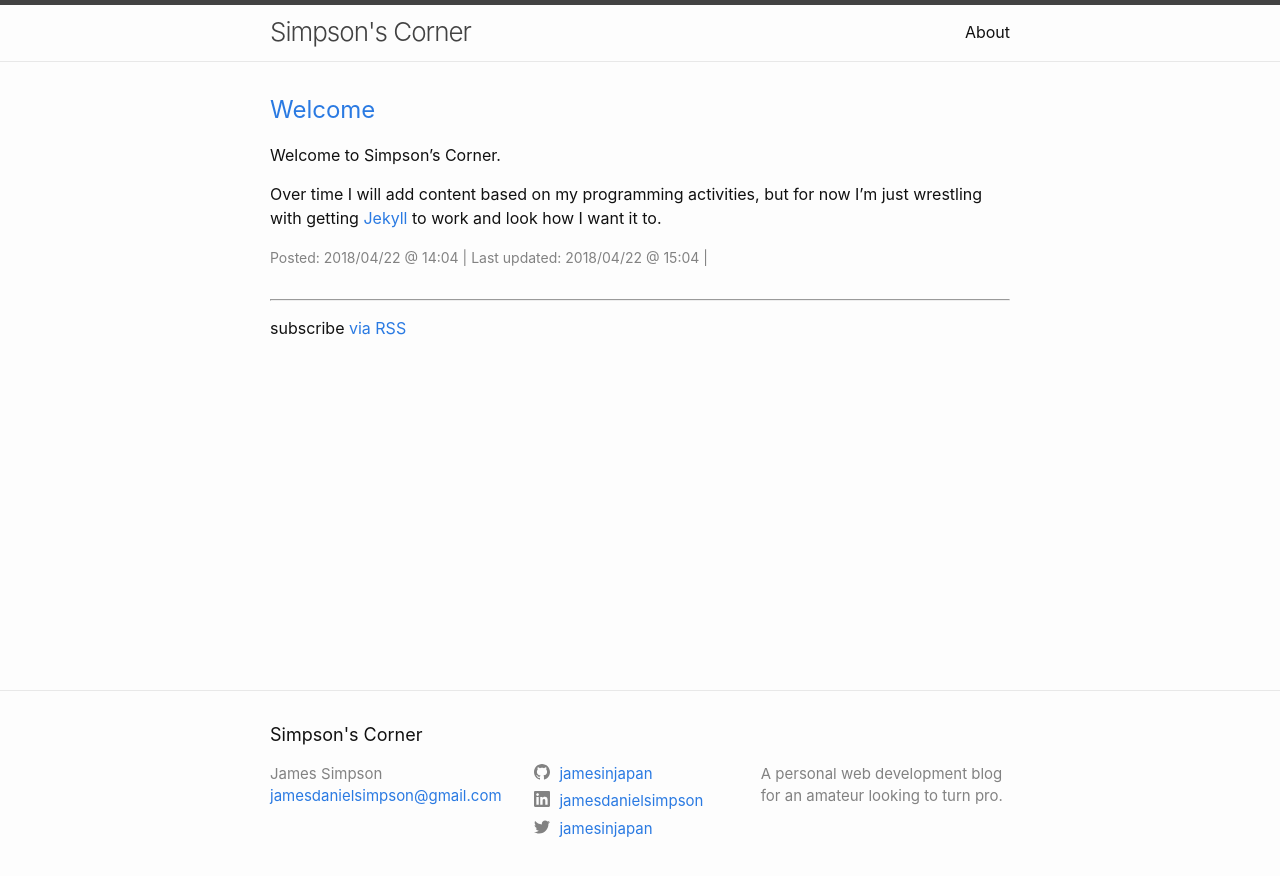
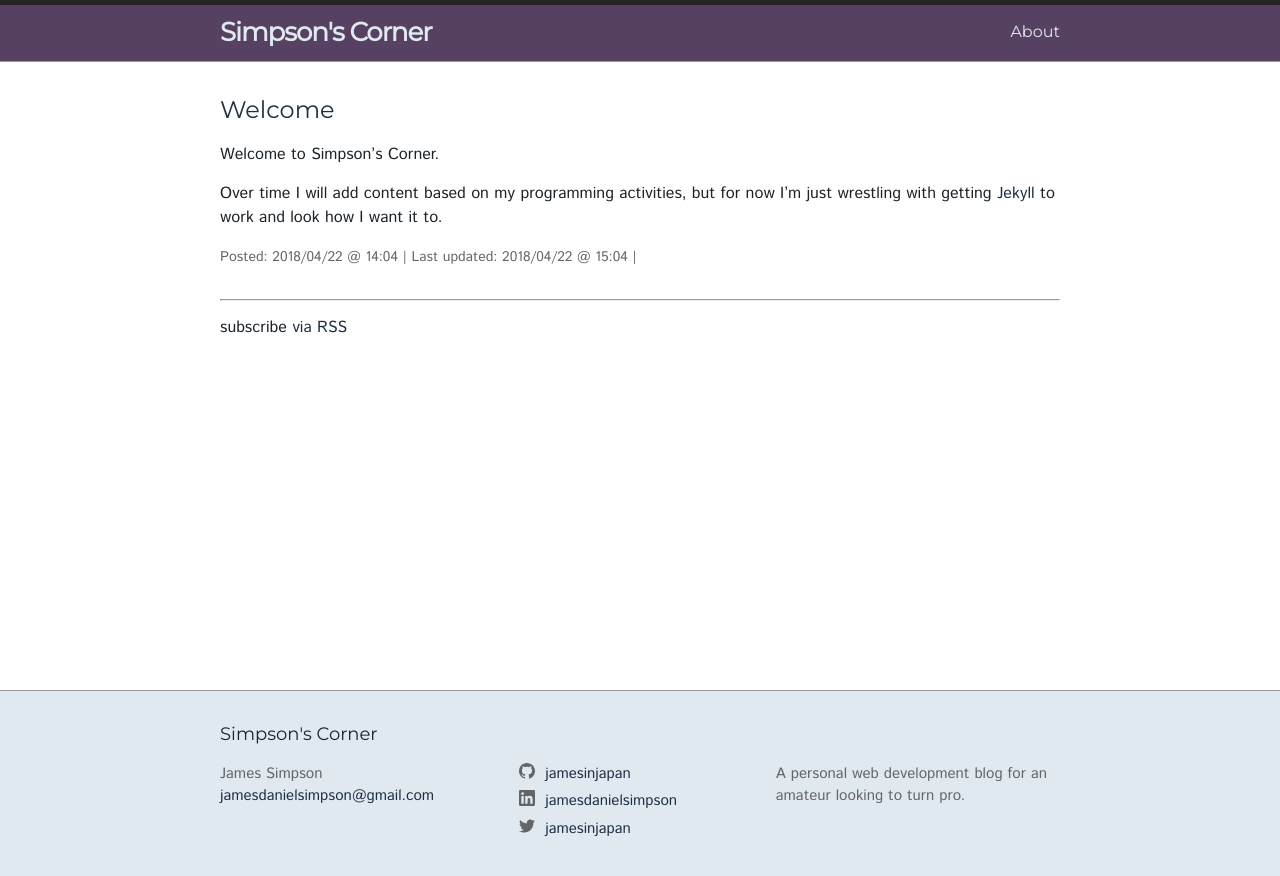
Before and after one commit to jamesinjapan/github-user-page, a Jekyll site: the page built from index.md, in a window 1280 px wide. Shown: the top 876 px of the page. Built offline with Jekyll 4.4.1, drawn with Linux system fonts in a browser that asks for light colours; comment, search, counter and statistics services are not loaded.

Commit message:
Fiddled with CSS styles

```diff
--- a/_sass/minima.scss
+++ b/_sass/minima.scss
@@ -1,8 +1,8 @@
 @charset "utf-8";
+@import url('https://fonts.googleapis.com/css?family=Istok+Web|Montserrat');
 
 // Define defaults for each variable.
-
-$base-font-family: -apple-system, BlinkMacSystemFont, "Segoe UI", Roboto, Helvetica, Arial, sans-serif, "Apple Color Emoji", "Segoe UI Emoji", "Segoe UI Symbol" !default;
+$base-font-family: 'Istok Web', -apple-system, BlinkMacSystemFont, "Segoe UI", Roboto, Helvetica, Arial, sans-serif, "Apple Color Emoji", "Segoe UI Emoji", "Segoe UI Symbol" !default;
 $base-font-size:   16px !default;
 $base-font-weight: 400 !default;
 $small-font-size:  $base-font-size * 0.875 !default;
@@ -10,21 +10,21 @@ $base-line-height: 1.5 !default;
 
 $spacing-unit:     30px !default;
 
-$text-color:       #111 !default;
-$background-color: #fdfdfd !default;
-$brand-color:      #2a7ae2 !default;
+$text-color:       #1c2329 !default;
+$background-color: #ffffff !default;
+$brand-color:      #1e3044 !default;
 
-$grey-color:       #828282 !default;
-$grey-color-light: lighten($grey-color, 40%) !default;
+$grey-color:       #646566 !default;
+$grey-color-light: lighten($grey-color, 20%) !default;
 $grey-color-dark:  darken($grey-color, 25%) !default;
 
 $table-text-align: left !default;
 
 // Width of the content area
-$content-width:    800px !default;
+$content-width:    900px !default;
 
 $on-palm:          600px !default;
-$on-laptop:        800px !default;
+$on-laptop:        900px !default;
 
 // Use media queries like this:
 // @include media-query($on-palm) {
--- a/_sass/minima/_base.scss
+++ b/_sass/minima/_base.scss
@@ -94,6 +94,7 @@ li {
  * Headings
  */
 h1, h2, h3, h4, h5, h6 {
+  font-family: "Montserrat";
   font-weight: $base-font-weight;
 }
 
--- a/_sass/minima/_layout.scss
+++ b/_sass/minima/_layout.scss
@@ -2,6 +2,7 @@
  * Site header
  */
 .site-header {
+  background-color: #564162;
   border-top: 5px solid $grey-color-dark;
   border-bottom: 1px solid $grey-color-light;
   min-height: $spacing-unit * 1.865;
@@ -12,19 +13,17 @@
 
 .site-title {
   @include relative-font-size(1.625);
-  font-weight: 300;
+  font-family: "Montserrat";
+  font-weight: 700;
   line-height: $base-line-height * $base-font-size * 2.25;
   letter-spacing: -1px;
   margin-bottom: 0;
   float: left;
-
-  &,
-  &:visited {
-    color: $grey-color-dark;
-  }
+  color: #e1e9f0 !important;
 }
 
 .site-nav {
+  font-family: "Montserrat";
   float: right;
   line-height: $base-line-height * $base-font-size * 2.25;
 
@@ -37,7 +36,7 @@
   }
 
   .page-link {
-    color: $text-color;
+    color: #e1e9f0;
     line-height: $base-line-height;
 
     // Gaps between nav items, but not on the last one
@@ -108,9 +107,11 @@
 .site-footer {
   border-top: 1px solid $grey-color-light;
   padding: $spacing-unit 0;
+  background-color: #e1e9f0;
 }
 
 .footer-heading {
+  font-family: "Montserrat";
   @include relative-font-size(1.125);
   margin-bottom: $spacing-unit / 2;
 }
```
